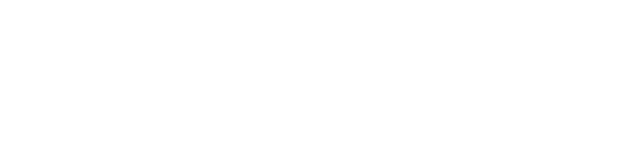
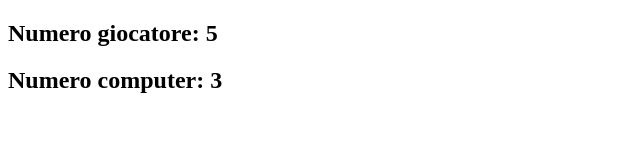
Before and after one commit to Nicolas2595/js-mail-dadi, a plain HTML site: page dadi/index.html in a window 1280 px wide. Shown: the whole page, without its empty margins (0-640 px from the left). Drawn offline with Linux system fonts and the light colour scheme.

Commit message:
aggiunto innnerHTML

```diff
--- a/dadi/index.html
+++ b/dadi/index.html
@@ -8,6 +8,9 @@
     </head>
     <body>
 
+        <h2 id="numero_giocatore"></h2>
+        <h2 id="numero_computer"></h2>
+
 
 
         <script src="js/script.js"></script>
--- a/dadi/js/script.js
+++ b/dadi/js/script.js
@@ -6,11 +6,13 @@ Stabilire il vincitore, in base a chi fa il punteggio più alto.
 
 // Generare un  numero random da 1 a 6 per il giocatore
 var numeroGiocatore = Math.floor(Math.random() * 6);
-console.log("Numero random giocatore " + numeroGiocatore);
+console.log("Numero random giocatore ", numeroGiocatore);
+document.getElementById("numero_giocatore").innerHTML = "Numero giocatore: " + numeroGiocatore;
 
 // Generare un numero random da 1 a 6 per il computer
 var numeroComputer = Math.floor(Math.random() * 6);
-console.log("Numero random computer " + numeroComputer);
+console.log("Numero random computer ", numeroComputer);
+document.getElementById("numero_computer").innerHTML = "Numero computer: " + numeroComputer;
 
 // Stabilire il vincitore
 if (numeroGiocatore > numeroComputer) {
```
